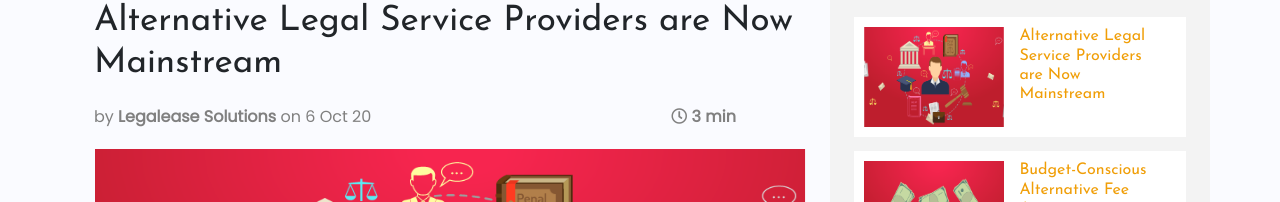
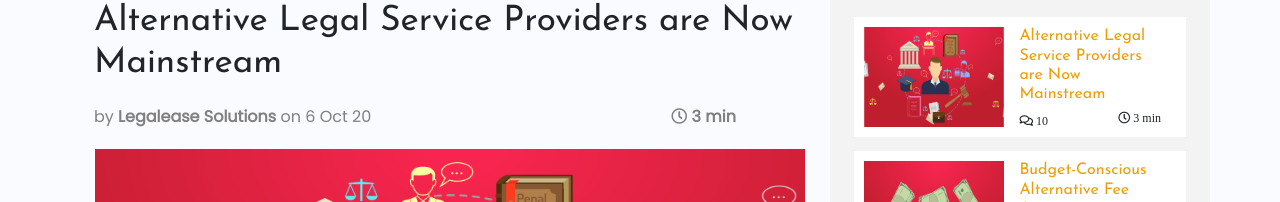
Before and after one commit to Amal7561/nora.legal_project, a plain HTML site: page single-page.html in a window 1280 px wide. Shown: the part 169-371 px from the top of the page. Drawn offline with nearby package versions, Linux system fonts and the light colour scheme.

Commit message:
second modified

```diff
--- a/single-page.html
+++ b/single-page.html
@@ -122,6 +122,9 @@
                                                 <a href="#">
                                                     <h4>Alternative Legal Service Providers are Now Mainstream</h4>
                                                 </a>
+                                                <div class="time-cmnt">
+                                                    <i class="far fa-comments"> 10</i><i class="far fa-clock float-end"> 3 min</i>
+                                                </div>
                                             </div>
                                         </div>
 
```
